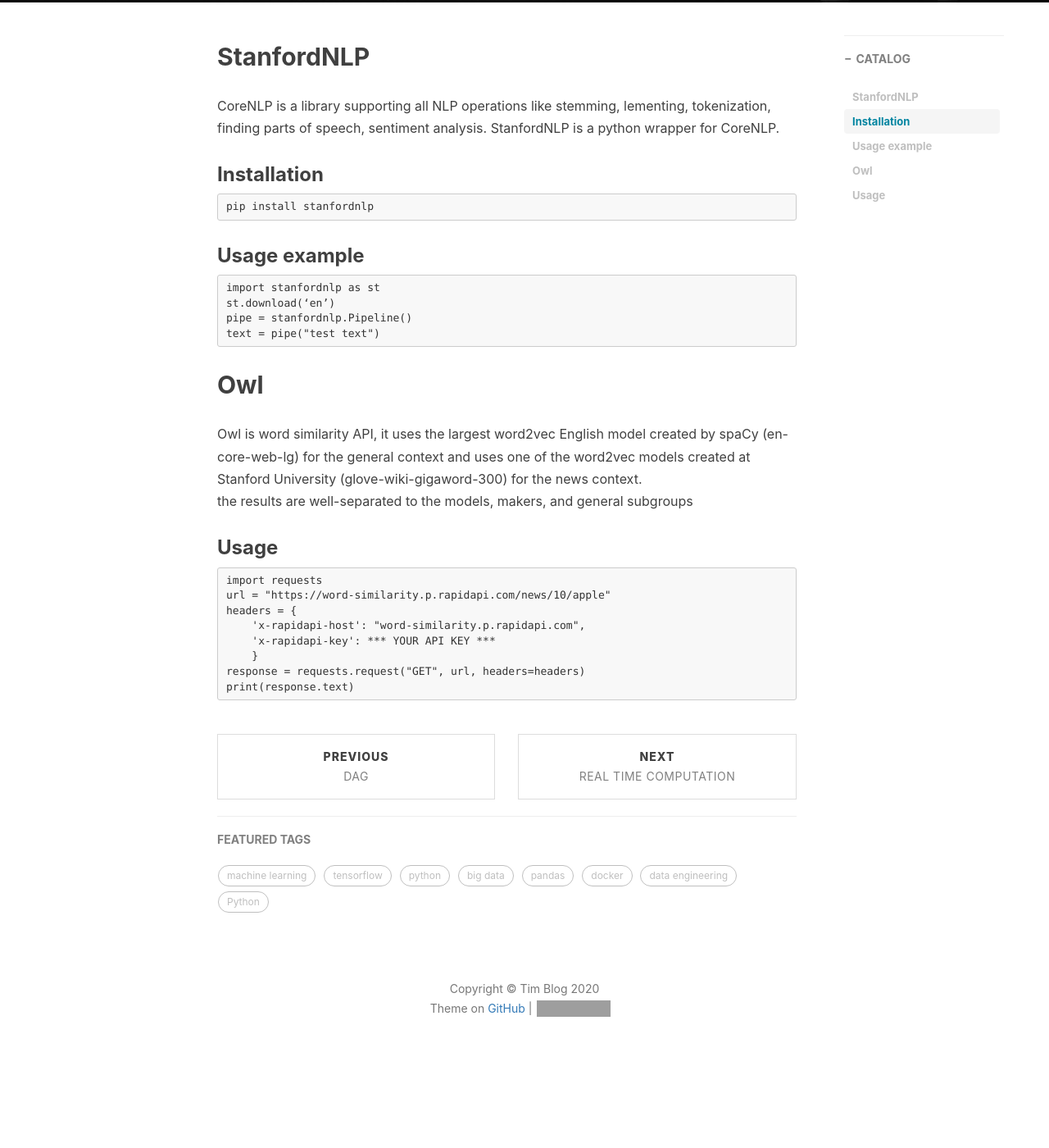
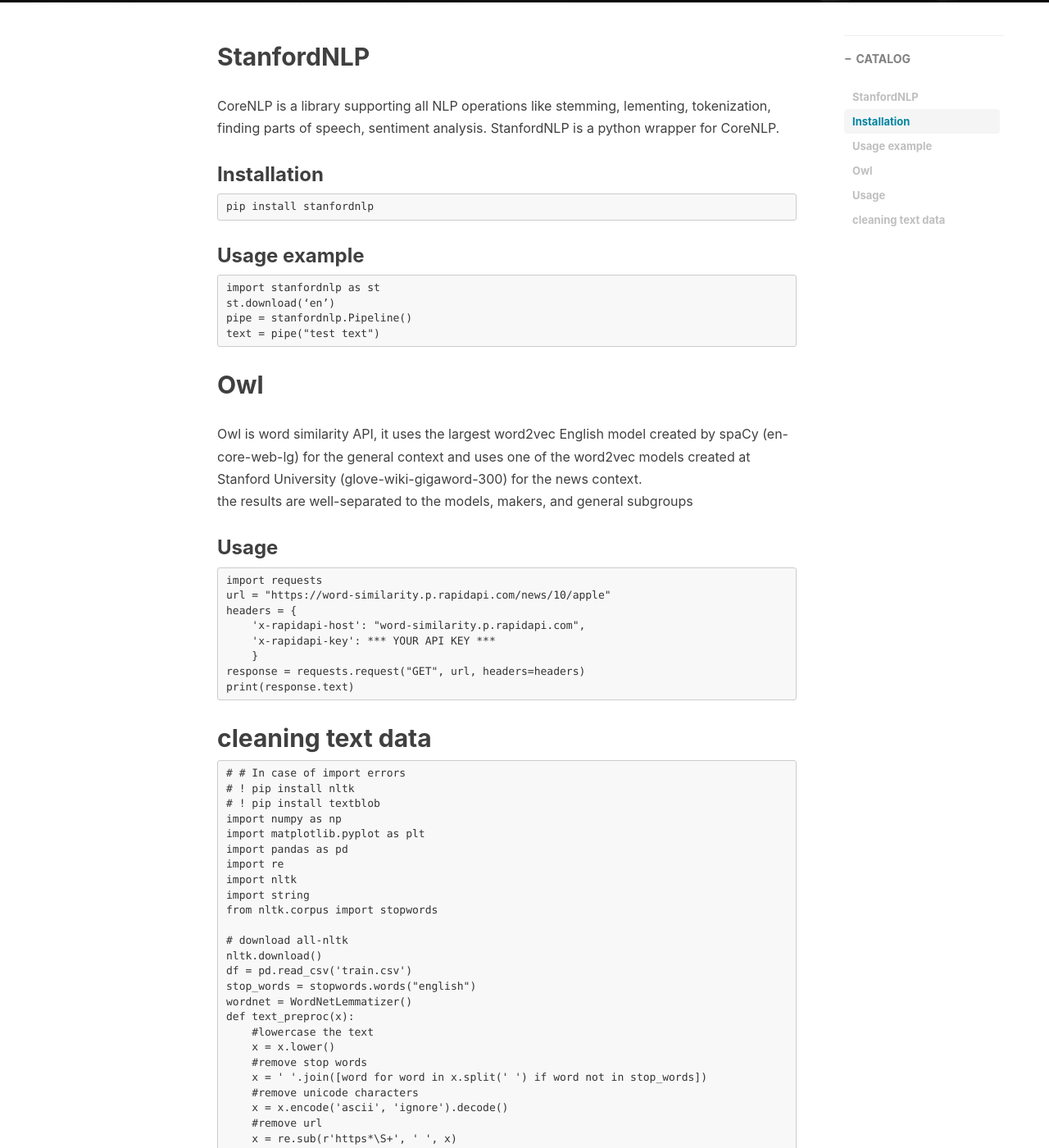
Before and after one commit to neverset123/YWHome, a Jekyll site: the page built from _posts/2020-09-28-NLP.md, in a window 1280 px wide and 1400 px high, scrolled down 454 px. Shown: the whole window at 82% size. Built offline with Jekyll 4.4.1, drawn with Linux system fonts in a browser that asks for light colours; nearby versions of some CDN libraries; comment, search, counter and statistics services are not loaded; before the commit the page ends 1788 px from its top, so only the background shows below that; some of the changed text lies outside the part shown; grey boxes are pictures that could not be loaded.

Commit message:
text cleaning

```diff
--- a/_posts/2020-09-28-NLP.md
+++ b/_posts/2020-09-28-NLP.md
@@ -38,3 +38,45 @@
         }
     response = requests.request("GET", url, headers=headers)
     print(response.text)
+
+## cleaning text data
+
+    # # In case of import errors
+    # ! pip install nltk
+    # ! pip install textblob
+    import numpy as np
+    import matplotlib.pyplot as plt
+    import pandas as pd
+    import re
+    import nltk
+    import string
+    from nltk.corpus import stopwords
+
+    # download all-nltk
+    nltk.download()
+    df = pd.read_csv('train.csv')
+    stop_words = stopwords.words("english")
+    wordnet = WordNetLemmatizer()
+    def text_preproc(x):
+        #lowercase the text
+        x = x.lower()
+        #remove stop words
+        x = ' '.join([word for word in x.split(' ') if word not in stop_words])
+        #remove unicode characters
+        x = x.encode('ascii', 'ignore').decode()
+        #remove url
+        x = re.sub(r'https*\S+', ' ', x)
+        #remove mentions
+        x = re.sub(r'@\S+', ' ', x)
+        #Remove Hashtags
+        x = re.sub(r'#\S+', ' ', x)
+        #Remove ticks and the next character
+        x = re.sub(r'\'\w+', '', x)
+        #Remove punctuations
+        x = re.sub('[%s]' % re.escape(string.punctuation), ' ', x)
+        #Remove numbers
+        x = re.sub(r'\w*\d+\w*', '', x)
+        #Replace the over spaces
+        x = re.sub(r'\s{2,}', ' ', x)
+        return x
+    df['clean_text'] = df.text.apply(text_preproc)
```
